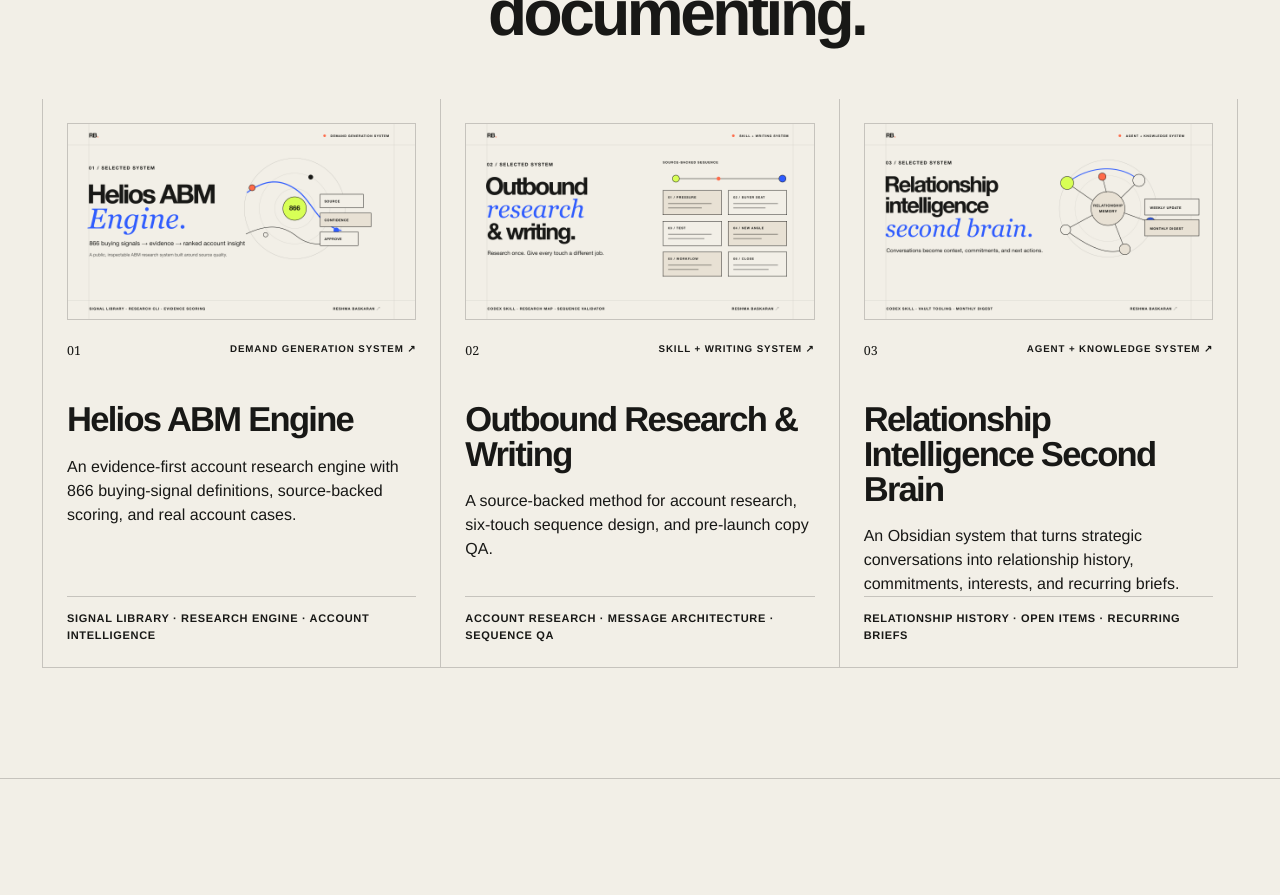
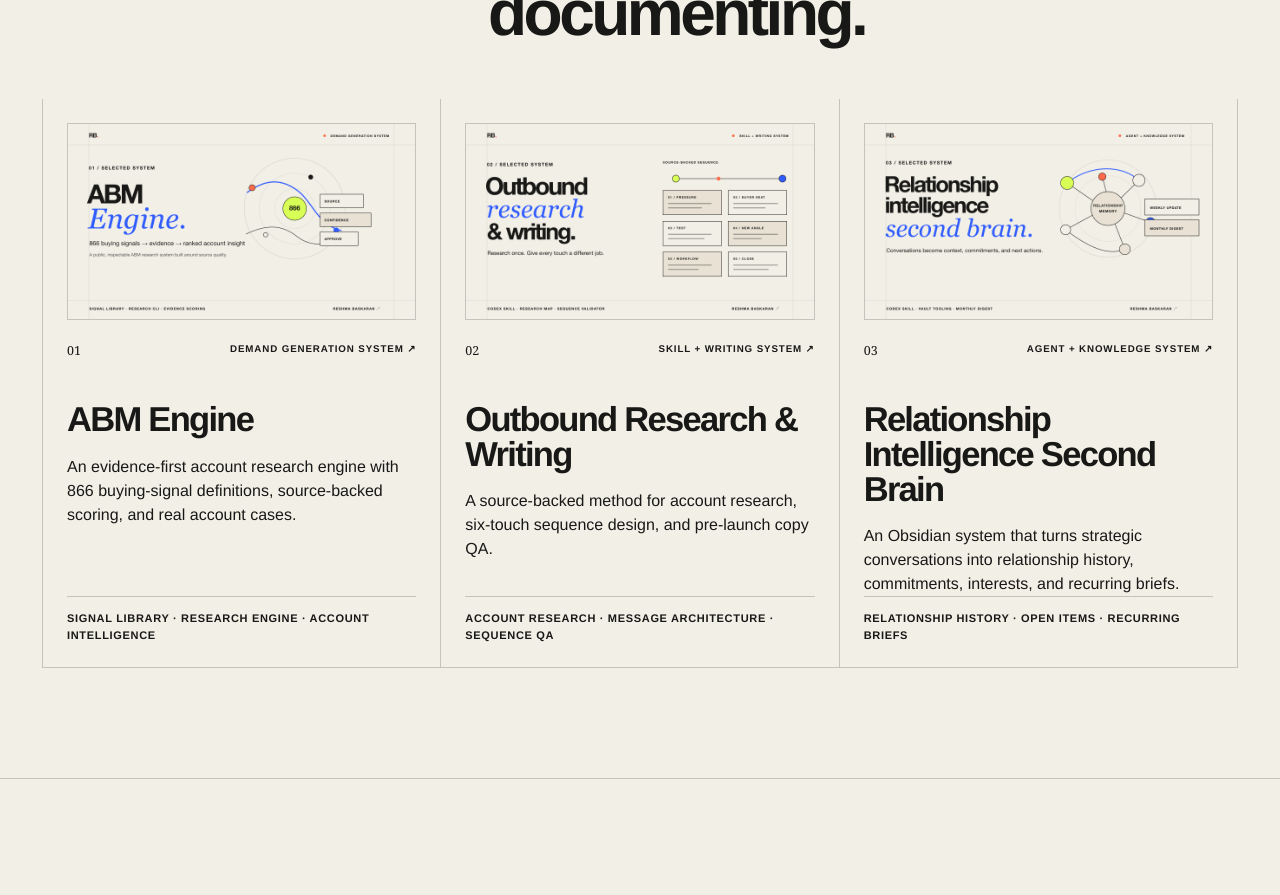
Before and after one commit to reshma-baskaran/reshma.baskaran, a Next.js app: page / in a window 1280 px wide. Shown: the part 960-1855 px from the top of the page. Built offline with nearby package versions, Linux system fonts and the light colour scheme.

Commit message:
Rename portfolio project to ABM Engine

```diff
--- a/app/page.tsx
+++ b/app/page.tsx
@@ -2,12 +2,12 @@ const projects = [
   {
     number: "01",
     category: "Demand generation system",
-    title: "Helios ABM Engine",
+    title: "ABM Engine",
     description:
       "An evidence-first account research engine with 866 buying-signal definitions, source-backed scoring, and real account cases.",
     details: "Signal library · Research engine · Account intelligence",
-    cover: "projects/helios-abm-engine.png",
-    href: "https://github.com/reshma-baskaran/helios-abm-engine",
+    cover: "projects/abm-engine.png",
+    href: "https://github.com/reshma-baskaran/abm-engine",
   },
   {
     number: "02",
```
Also changed, not shown: public/projects/abm-engine.png (added), public/projects/helios-abm-engine.png (deleted).
